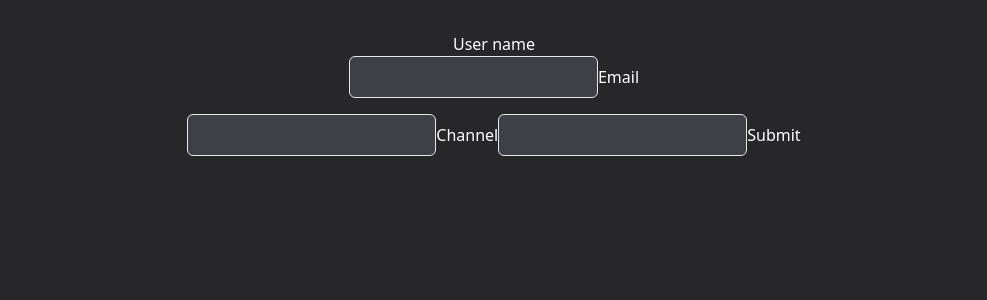
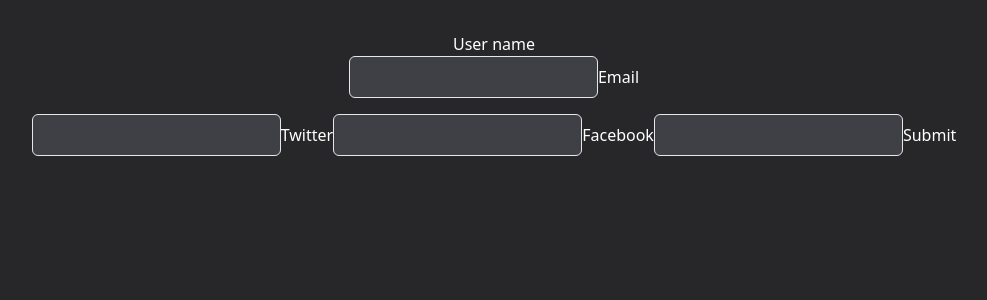
Before and after one commit to Smailen5/react-form-exercise, a React (Vite) app: page / in a window 1280 px wide. Shown: the top 300 px of the page, without its empty margins (146-1133 px from the left). Built offline with nearby package versions, Linux system fonts and the light colour scheme; no server answers.

Commit message:
creato oggetto nidificato per organizzare i dati social in arrivo

```diff
--- a/src/components/YouTubeForm.jsx
+++ b/src/components/YouTubeForm.jsx
@@ -2,7 +2,25 @@ import { useForm } from "react-hook-form";
 import { DevTool } from "@hookform/devtools";
 
 export const YouTubeForm = () => {
-  const form = useForm();
+  const form = useForm({
+    // Richiamiamo i valori salvati in precedenza dal utente
+    defaultValues: async () => {
+      const response = await fetch(
+        // dati esempio di Json placeholder
+        "https://jsonplaceholder.typicode.com/users/1"
+      );
+      const data = await response.json();
+      return {
+        username: data.username,
+        email: data.email,
+        // Se vuoi raggruppare dei dati puoi usare oggetti nidificati
+        social: {
+          twitter: "",
+          facebook: "",
+        },
+      };
+    },
+  });
   //  Controlla e gestisce il form, vedi react hook form documentation per maggiori info
   const { register, control, handleSubmit, formState } = form;
   const { errors } = formState;
@@ -56,24 +74,26 @@ export const YouTubeForm = () => {
                 );
               },
               notBlackListed: (fieldValue) => {
-                return !fieldValue.endsWith('baddomain.com') || 'dominio non e supportato'
+                return (
+                  !fieldValue.endsWith("baddomain.com") ||
+                  "dominio non e supportato"
+                );
               },
             },
           })}
         />
 
-        <label htmlFor="channel" className="flex justify-between items-center">
-          Channel
-          <span className="text-red-500 text-xs">
-            {errors.channel?.message}
-          </span>
+        <label htmlFor="twitter" className="flex justify-between items-center">
+          Twitter
+        </label>
+          {/* Essendo in un oggetto nidificato non dimenticare la dot. notation */}
+        <input type="text" id="twitter" {...register("social.twitter")} />
+
+        <label htmlFor="facebook" className="flex justify-between items-center">
+          Facebook
         </label>
 
-        <input
-          type="text"
-          id="channel"
-          {...register("channel", { required: "canale youtube richiesto" })}
-        />
+        <input type="text" id="facebook" {...register("social.facebook")} />
 
         <button type="submit" className="w-full p-4 bg-stone-500 rounded-md">
           Submit
```
